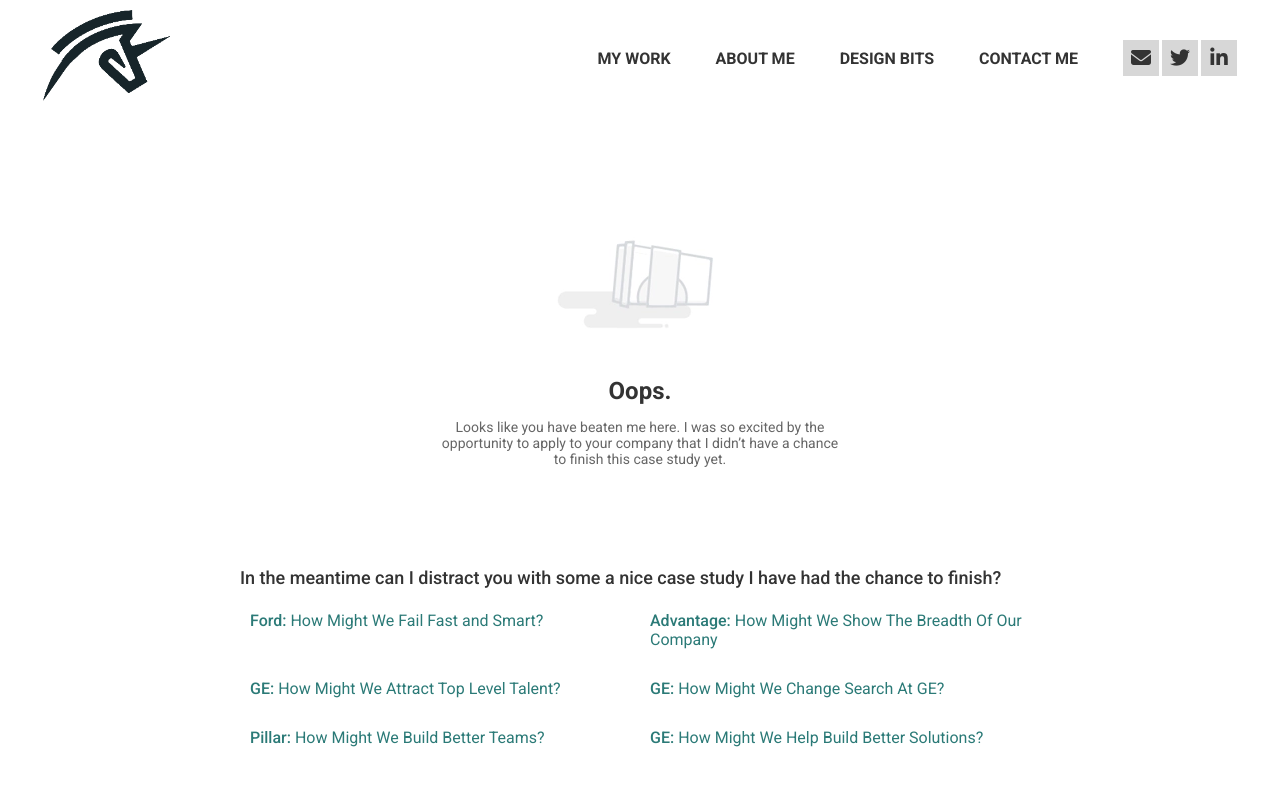
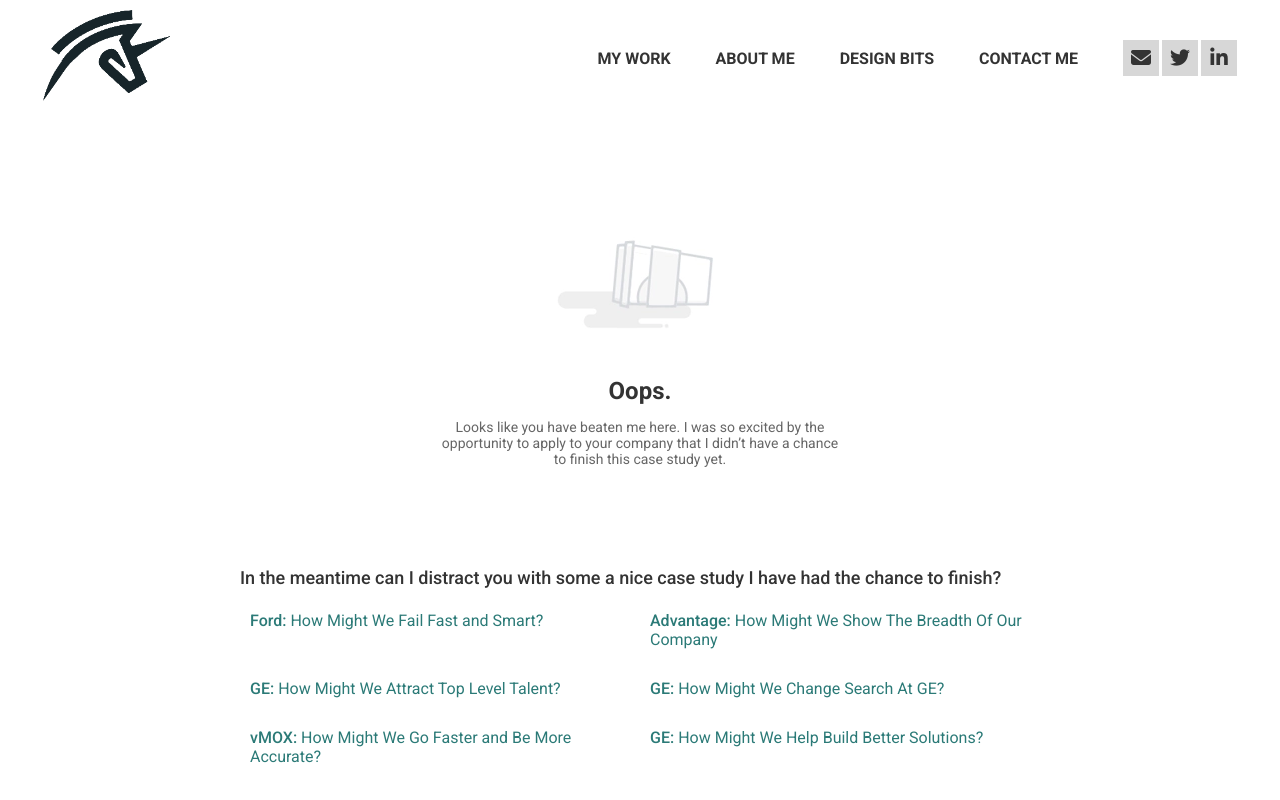
Before and after one commit to Grahamcr/portfolio, an Angular app: page /empty in a window 1280 px wide. Built offline with nearby package versions, Linux system fonts and the light colour scheme.

Commit message:
updating links

```diff
--- a/src/app/emptystate/emptystate.component.html
+++ b/src/app/emptystate/emptystate.component.html
@@ -27,7 +27,7 @@
                     </div>
 
                     <div class="three-wide-block">
-                        <a routerLink="/ponyak"><span>Pillar:</span> How Might We Build Better Teams?</a>
+                        <a routerLink="/importer"><span>vMOX:</span> How Might We Go Faster and Be More Accurate?</a>
                     </div>
 
                     <div class="three-wide-block">
@@ -35,5 +35,7 @@
                     </div>
 
                 </div>
+
+
     </div>
 </div>
--- a/src/app/home/ghostred/ghostred.component.html
+++ b/src/app/home/ghostred/ghostred.component.html
@@ -26,5 +26,5 @@
     <app-oldghost></app-oldghost>
 
     <app-gettoknow
-    [link]="'/findit'"></app-gettoknow>
+    [link]="'/importer'"></app-gettoknow>
 </div>
```
